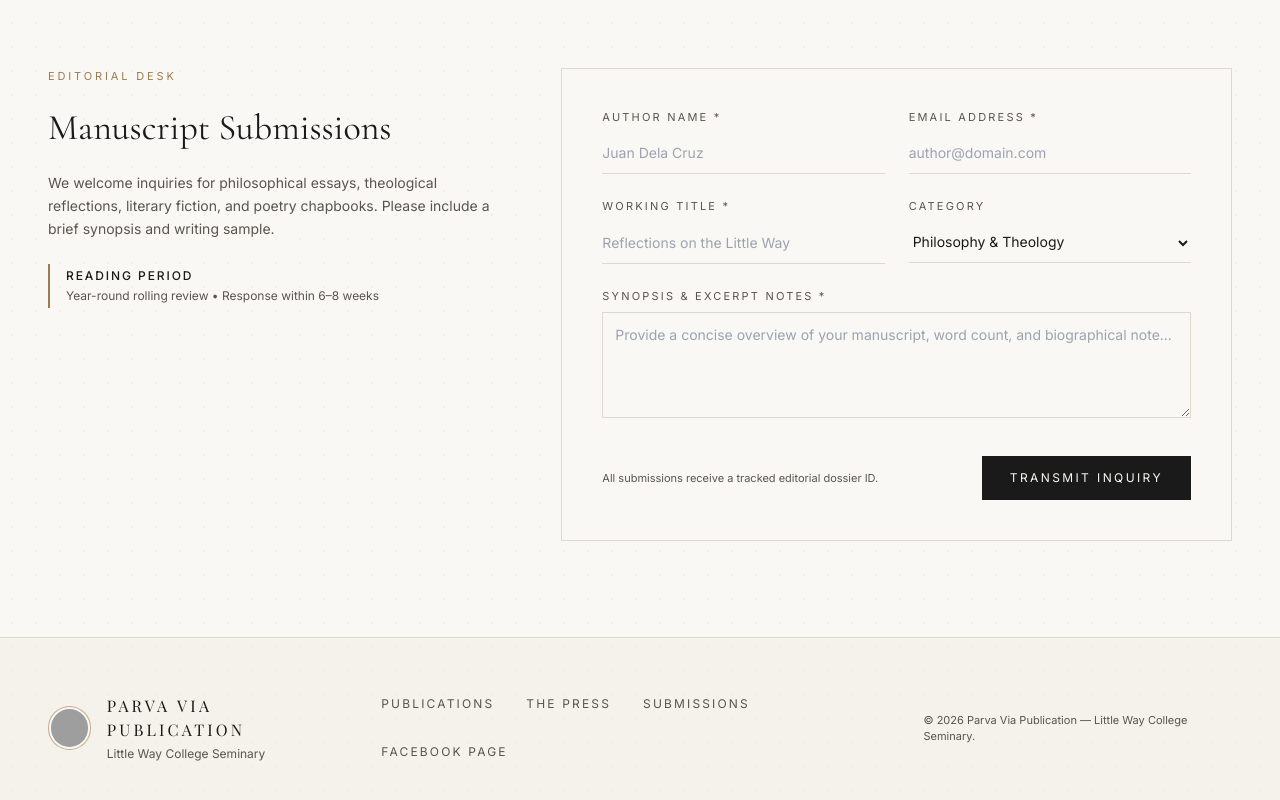
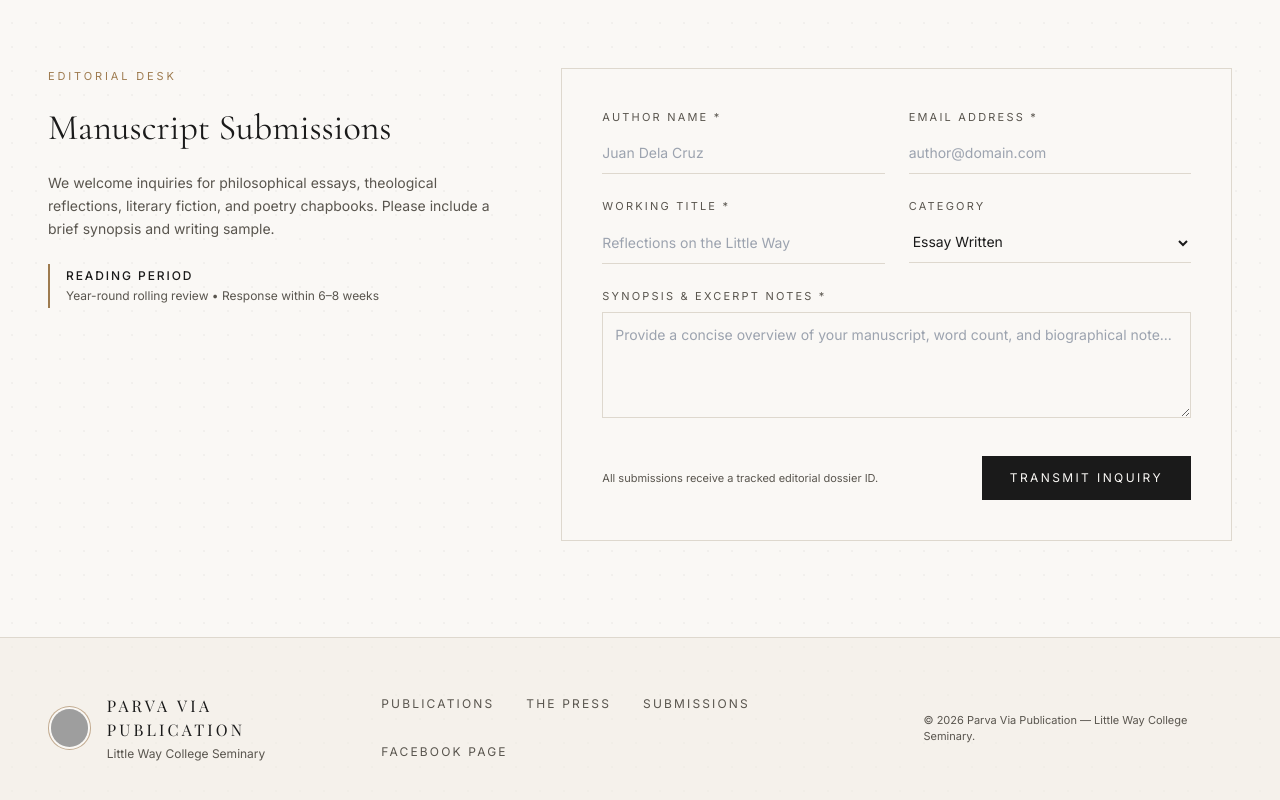
Before and after one commit to cmanzalay1-sys/LWCS-PARVA-VIA-PUBLICATION, a plain HTML site: page index.html in a window 1280 px wide. Shown: the part 1693-2493 px from the top of the page. Drawn offline with nearby package versions, Linux system fonts and the light colour scheme; grey boxes are pictures that could not be loaded; a web font is replaced by a local one.

Commit message:
Update index.html

```diff
--- a/index.html
+++ b/index.html
@@ -245,10 +245,17 @@
               <div>
                 <label for="genreSelect" class="block text-[11px] uppercase tracking-[0.2em] text-mutedInk mb-2">Category</label>
                 <select id="genreSelect" class="w-full bg-parchment border-b border-hairline py-2.5 text-sm text-ink focus:outline-none focus:border-ink transition-colors">
-                  <option>Philosophy &amp; Theology</option>
-                  <option>Literary Fiction</option>
-                  <option>Poetry / Chapbook</option>
-                  <option>Seminary Journal / Monograph</option>
+                  <option>Essay Written</option>
+                  <option>News Written</option>
+                  <option>Vocation Story</option>
+                  <option>Editorial</option>
+                  <option>Feature Written</option>
+                  <option>Opinion</option>
+                  <option>Reflections</option>
+                  <option>Formator's Corner</option>
+                  <option>Poems</option>
+                  <option>Song</option>
+                  <option>Entertainment</option>
                 </select>
               </div>
             </div>
```
